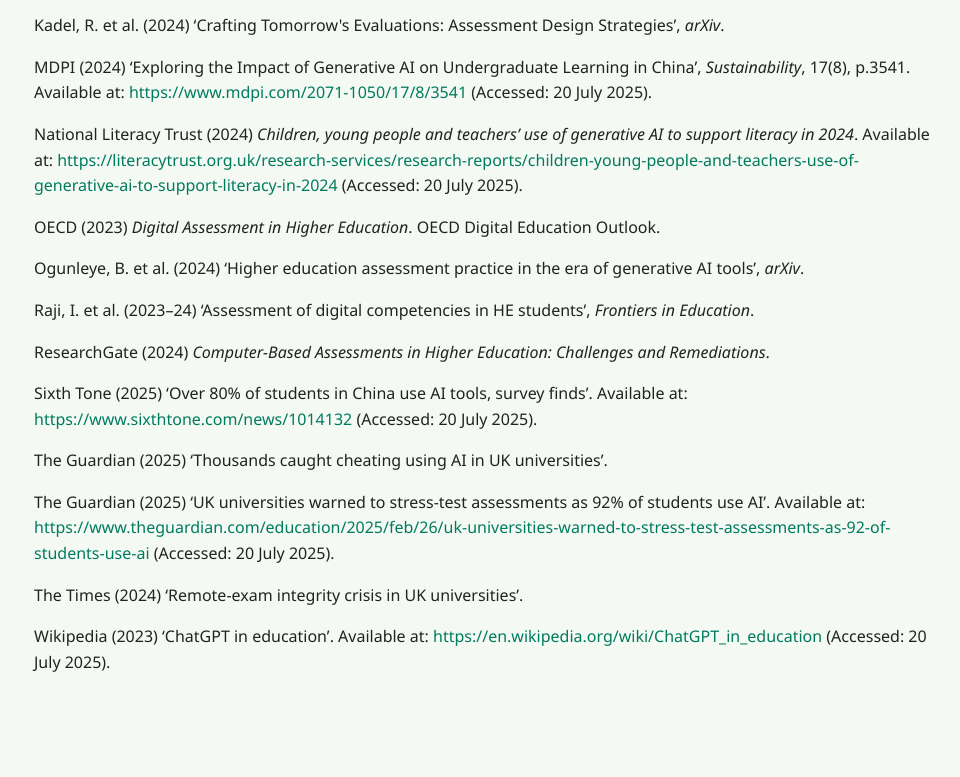
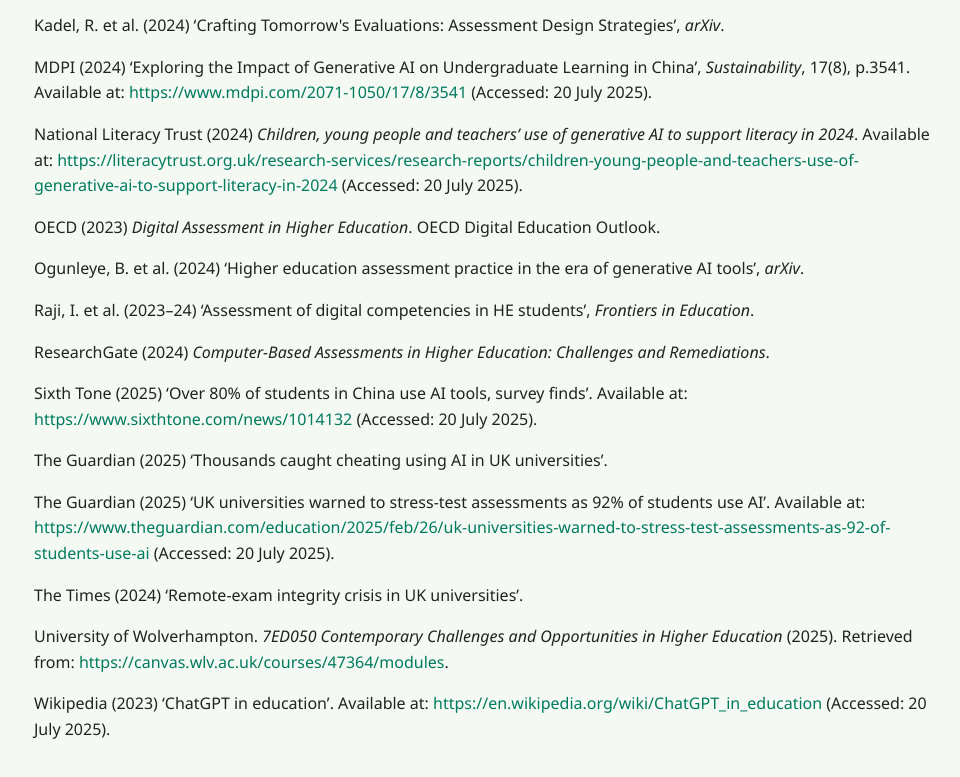
Before and after one commit to Greenconsult/7ED050-Reference-list.html, a plain HTML site: page index.html in a window 1280 px wide. Shown: the part 608-1385 px from the top of the page, without its empty margins (156-1116 px from the left). Before the commit the page ends 1339 px from the top, so only its background shows below. Drawn offline with Linux system fonts and the light colour scheme.

Commit message:
Update index.html

```diff
--- a/index.html
+++ b/index.html
@@ -1,8 +1,8 @@
 <!DOCTYPE html>
 <html lang="en">
 <head>
-  <meta charset="UTF-8">
-  <meta name="viewport" content="width=device-width, initial-scale=1">
+  <meta charset="UTF-8" />
+  <meta name="viewport" content="width=device-width, initial-scale=1" />
   <title>Reference List</title>
   <style>
     body {
@@ -69,6 +69,9 @@
     <a href="https://www.theguardian.com/education/2025/feb/26/uk-universities-warned-to-stress-test-assessments-as-92-of-students-use-ai" target="_blank">https://www.theguardian.com/education/2025/feb/26/uk-universities-warned-to-stress-test-assessments-as-92-of-students-use-ai</a> (Accessed: 20 July 2025).
   </div>
   <div class="reference">The Times (2024) ‘Remote-exam integrity crisis in UK universities’.</div>
+  <div class="reference">University of Wolverhampton. <i>7ED050 Contemporary Challenges and Opportunities in Higher Education</i> (2025). Retrieved from:
+    <a href="https://canvas.wlv.ac.uk/courses/47364/modules" target="_blank">https://canvas.wlv.ac.uk/courses/47364/modules</a>.
+  </div>
   <div class="reference">Wikipedia (2023) ‘ChatGPT in education’. Available at:
     <a href="https://en.wikipedia.org/wiki/ChatGPT_in_education" target="_blank">https://en.wikipedia.org/wiki/ChatGPT_in_education</a> (Accessed: 20 July 2025).
   </div>
```
